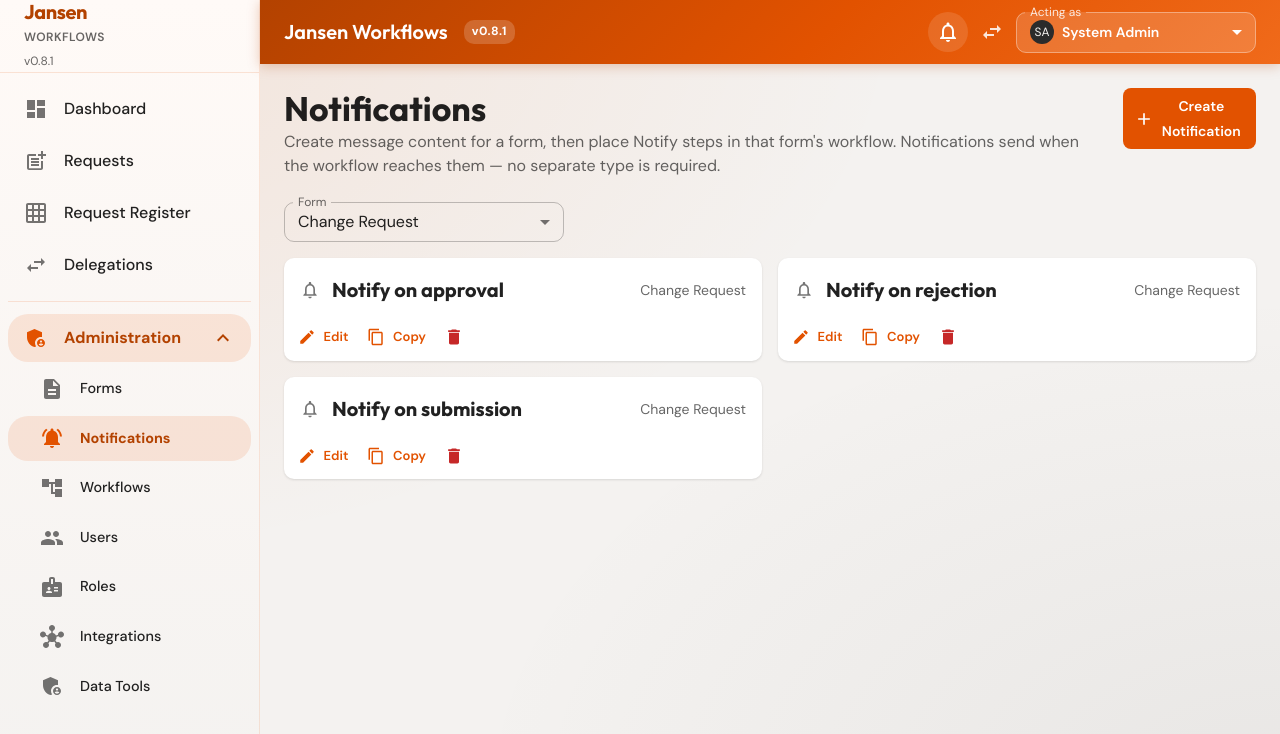
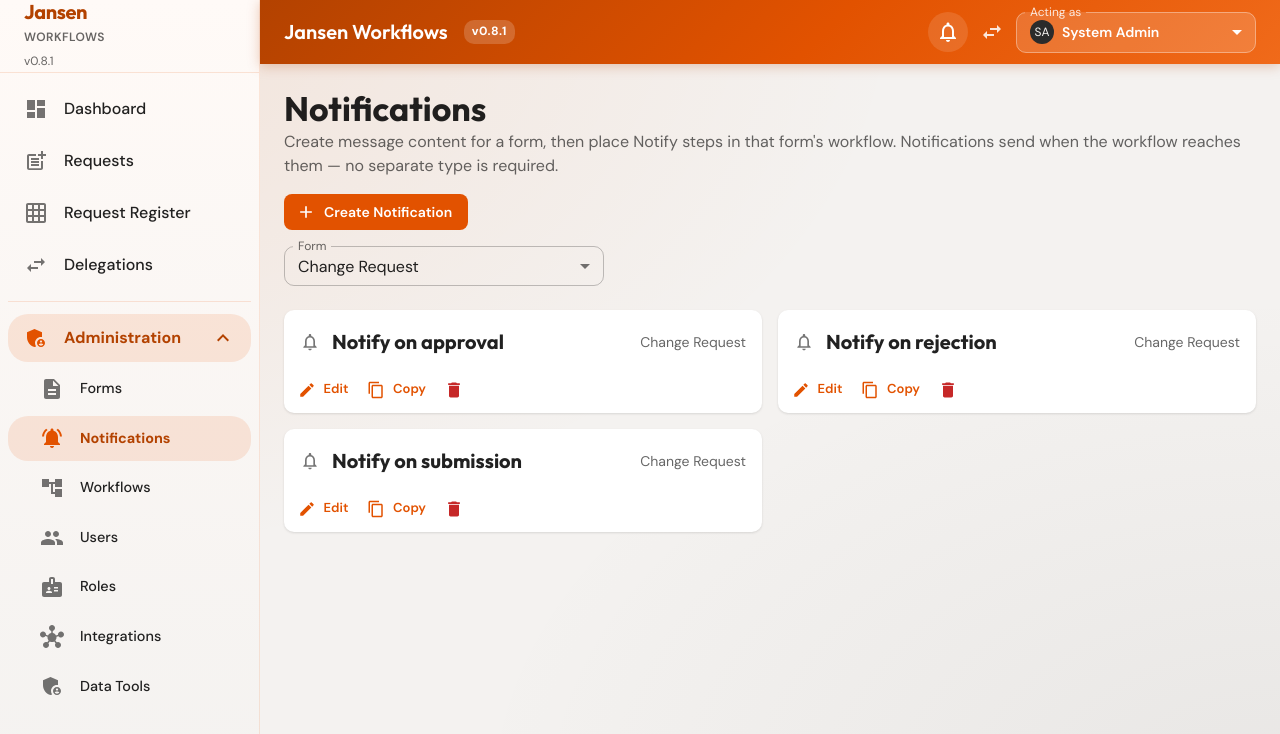
Before and after one commit to srtviperjr/workflow, a React (Vite) app: page /notification-templates in a window 1280 px wide. Shown: the top 734 px of the page. Built offline with nearby package versions, Linux system fonts and the light colour scheme.

Commit message:
Move Create Notification left above the form filter
Match the Delegations layout: title and description, then the create
button on the left, with the form selector directly underneath.

Co-authored-by: srtviperjr <srtviperjr@users.noreply.github.com>

```diff
--- a/src/pages/NotificationTemplatesPage.tsx
+++ b/src/pages/NotificationTemplatesPage.tsx
@@ -114,46 +114,32 @@ export function NotificationTemplatesPage() {
 
   return (
     <Box>
-      <Stack
-        direction={{ xs: 'column', sm: 'row' }}
-        justifyContent="space-between"
-        alignItems={{ sm: 'flex-start' }}
-        spacing={2}
-        mb={3}
-      >
-        <Box>
+      <Box mb={3}>
         <Typography variant="h4" fontWeight={700}>
           Notifications
         </Typography>
-          <Typography color="text.secondary">
+        <Typography color="text.secondary" mb={2}>
           Create message content for a form, then place Notify steps in that
           form&apos;s workflow. Notifications send when the workflow reaches
           them — no separate type is required.
         </Typography>
-        </Box>
         <Button
           variant="contained"
           startIcon={<AddIcon />}
           onClick={createTemplate}
           disabled={!activeFormId}
+          sx={{ mb: 2 }}
         >
           Create Notification
         </Button>
-      </Stack>
-
-      {forms.length === 0 ? (
-        <Typography color="text.secondary">
-          Create a form first, then add its notifications, then design the
-          workflow that sends them.
-        </Typography>
-      ) : (
-        <>
-          <FormControl sx={{ mb: 2, minWidth: 280 }} size="small">
+        {forms.length > 0 && (
+          <FormControl sx={{ display: 'block', maxWidth: 320 }} size="small">
             <InputLabel>Form</InputLabel>
             <Select
               label="Form"
               value={activeFormId}
               onChange={(e) => setFilter(e.target.value)}
+              fullWidth
             >
               {forms.map((f) => (
                 <MenuItem key={f.id} value={f.id}>
@@ -162,11 +148,18 @@ export function NotificationTemplatesPage() {
               ))}
             </Select>
           </FormControl>
+        )}
+      </Box>
 
-          {templates.length === 0 ? (
+      {forms.length === 0 ? (
         <Typography color="text.secondary">
-              No notifications for {selectedForm?.name ?? 'this form'} yet.
-              Create one, then wire it into the workflow with a Notify step.
+          Create a form first, then add its notifications, then design the
+          workflow that sends them.
+        </Typography>
+      ) : templates.length === 0 ? (
+        <Typography color="text.secondary">
+          No notifications for {selectedForm?.name ?? 'this form'} yet. Create
+          one, then wire it into the workflow with a Notify step.
         </Typography>
       ) : (
         <Grid container spacing={2}>
@@ -176,15 +169,8 @@ export function NotificationTemplatesPage() {
               <Grid key={t.id} size={{ xs: 12, md: 6 }}>
                 <Card elevation={1}>
                   <CardContent sx={{ pb: 1 }}>
-                        <Stack
-                          direction="row"
-                          spacing={1.5}
-                          alignItems="center"
-                        >
-                          <NotificationsNoneIcon
-                            color="action"
-                            fontSize="small"
-                          />
+                    <Stack direction="row" spacing={1.5} alignItems="center">
+                      <NotificationsNoneIcon color="action" fontSize="small" />
                       <Typography
                         variant="h6"
                         fontWeight={700}
@@ -242,8 +228,6 @@ export function NotificationTemplatesPage() {
           })}
         </Grid>
       )}
-        </>
-      )}
     </Box>
   );
 }
```
Lines whose indentation alone changed are shown as unchanged.
